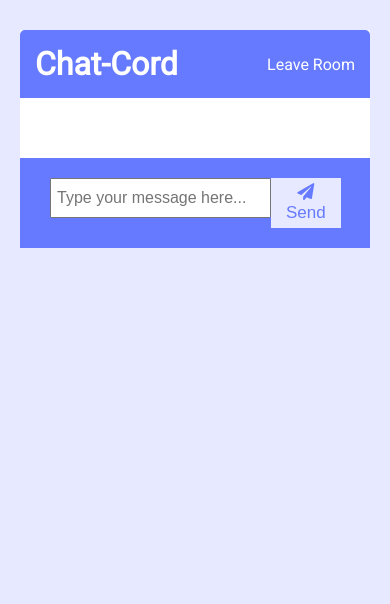
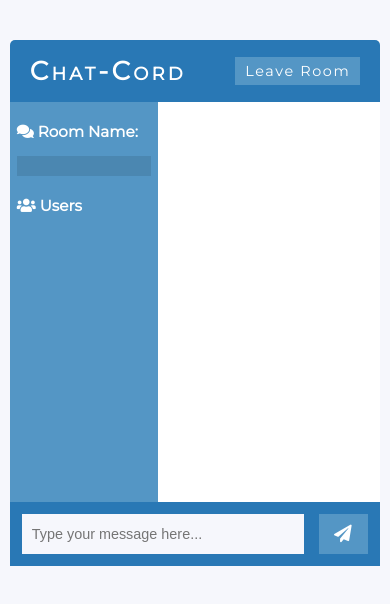
Before and after one commit to s-infinity21/nodejs-socket.io-v2.0, a website: page public/chat.html in a window 390 px wide. Drawn offline with nearby package versions, Linux system fonts and the light colour scheme; no server answers.

Commit message:
Update style.css

```diff
--- a/public/css/style.css
+++ b/public/css/style.css
@@ -1,9 +1,9 @@
-@import url('https://fonts.googleapis.com/css?family=Roboto&display=swap');
+@import url('https://fonts.googleapis.com/css2?family=Montserrat&display=swap');
 
 :root {
-	--dark-color-a: #667aff;
-	--dark-color-b: #7386ff;
-	--light-color: #e6e9ff;
+	--dark-color-a: #2978b5;
+	--dark-color-b: #5496c5;
+	--light-color: #f6f7fc;
 	--success-color: #5cb85c;
 	--error-color: #d9534f;
 }
@@ -15,10 +15,9 @@
 }
 
 body {
-	font-family: 'Roboto', sans-serif;
+	font-family: 'Montserrat', sans-serif;
 	font-size: 16px;
 	background: var(--light-color);
-	margin: 20px;
 }
 
 ul {
@@ -31,13 +30,19 @@
 
 .btn {
 	cursor: pointer;
-	padding: 5px 15px;
-	background: var(--light-color);
-	color: var(--dark-color-a);
+	padding: 10px 15px;
+	color: #fff;
+	background: var(--dark-color-b);
 	border: 0;
-	font-size: 17px;
+	font-size: 1.1rem;
+	font-weight: 200;
+	letter-spacing: 0.1rem;
+	transition-duration: 0.2s;
+	transition-timing-function: linear;
 }
-
+.btn:hover {
+	background: #1b7ee9;
+}
 /* Chat Page */
 
 .chat-container {
@@ -52,12 +57,25 @@
 	color: #fff;
 	border-top-left-radius: 5px;
 	border-top-right-radius: 5px;
-	padding: 15px;
+	padding: 15px 20px;
 	display: flex;
 	align-items: center;
 	justify-content: space-between;
+	letter-spacing: 0.3rem;
 }
-
+.sm-cap {
+	font-variant: small-caps;
+}
+#leave-btn {
+	cursor: pointer;
+	padding: 10px 20px;
+	background: var(--dark-color-b);
+	transition-duration: 0.2s;
+	transition-timing-function: linear;
+}
+#leave-btn:hover {
+	background: #f54748;
+}
 .chat-main {
 	display: grid;
 	grid-template-columns: 1fr 3fr;
@@ -71,7 +89,7 @@
 }
 
 .chat-sidebar h2 {
-	font-size: 20px;
+	font-size: 1.2rem;
 	background: rgba(0, 0, 0, 0.1);
 	padding: 10px;
 	margin-bottom: 20px;
@@ -87,11 +105,12 @@
 
 .chat-messages {
 	padding: 30px;
-	max-height: 500px;
+	height: 400px;
 	overflow-y: scroll;
 }
 
 .chat-messages .message {
+	width: 45%;
 	padding: 10px;
 	margin-bottom: 15px;
 	background-color: var(--light-color);
@@ -100,7 +119,7 @@
 }
 
 .chat-messages .message .meta {
-	font-size: 15px;
+	font-size: 0.8rem;
 	font-weight: bold;
 	color: var(--dark-color-b);
 	opacity: 0.7;
@@ -108,11 +127,14 @@
 }
 
 .chat-messages .message .meta span {
+	font-size: 0.8rem;
 	color: #777;
+	margin: 0 10px;
+	letter-spacing: 1px;
 }
 
 .chat-form-container {
-	padding: 20px 30px;
+	padding: 20px;
 	background-color: var(--dark-color-a);
 }
 
@@ -121,30 +143,36 @@
 }
 
 .chat-form-container input[type='text'] {
-	font-size: 16px;
-	padding: 5px;
+	font-size: 1rem;
+	padding: 10px;
 	height: 40px;
 	flex: 1;
+	border: none;
+	background-color: var(--light-color);
+	margin-right: 15px;
 }
 
 /* Join Page */
 .join-container {
 	max-width: 500px;
 	margin: 80px auto;
-	color: #fff;
+	color: #f4f4f4;
 }
 
 .join-header {
 	text-align: center;
 	padding: 20px;
-	background: var(--dark-color-a);
+	background-color: var(--dark-color-b);
+	color: #fff;
 	border-top-left-radius: 5px;
 	border-top-right-radius: 5px;
+	font-weight: 300;
+	letter-spacing: 0.6rem;
 }
 
 .join-main {
-	padding: 30px 40px;
-	background: var(--dark-color-b);
+	padding: 60px 40px;
+	background-color: #fff;
 }
 
 .join-main p {
@@ -156,22 +184,31 @@
 }
 
 .join-main label {
+	color: #495057;
 	display: block;
-	margin-bottom: 5px;
+	font-size: 1rem;
+	font-weight: 500;
+	margin-bottom: 10px;
 }
 
 .join-main input[type='text'] {
+	font-family: 'Montserrat', sans-serif;
+	font-size: 1rem;
+	padding: 5px;
+	height: 40px;
+	width: 100%;
+	background-color: #efefef;
+	border: none;
+}
+
+.join-main select {
+	font-family: 'Montserrat', sans-serif;
 	font-size: 16px;
 	padding: 5px;
 	height: 40px;
 	width: 100%;
-}
-
-.join-main select {
-	font-size: 16px;
-	padding: 5px;
-	height: 40px;
-	width: 100%;
+	background-color: #efefef;
+	border: none;
 }
 
 .join-main .btn {
@@ -179,12 +216,73 @@
 	width: 100%;
 }
 
-@media (max-width: 700px) {
+@media (max-width: 1200px) {
+	.join-container {
+		width: 90%;
+	}
+	.chat-container {
+		width: 90%;
+	}
+}
+@media (max-width: 950px) {
+	body {
+		font-size: 13px;
+	}
+	.btn {
+		font-size: 1rem;
+	}
+	.chat-container {
+		width: 95%;
+		margin: 40px auto;
+	}
+	.chat-header {
+		letter-spacing: 0.2rem;
+	}
 	.chat-main {
-		display: block;
+		display: grid;
+		grid-template-columns: 2fr 3fr;
 	}
-
 	.chat-sidebar {
+		padding: 20px 7px 20px;
+	}
+	#room-name {
+		font-size: 1rem;
+	}
+	.chat-messages {
+		padding: 10px;
+		height: 400px;
+	}
+	.chat-messages .message {
+		width: 100%;
+		margin-bottom: 10px;
+		padding: 5px;
+	}
+	.chat-messages .message .meta {
+		font-size: 0.8rem;
+	}
+	.chat-messages .message .meta span {
+		margin: 0 5px;
+		letter-spacing: 0.8px;
+		font-size: 0.7rem;
+	}
+	.chat-form-container {
+		padding: 12px;
+	}
+	#leave-btn {
+		padding: 5px 10px;
+		letter-spacing: 0.1rem;
+		font-size: 0.9rem;
+	}
+	.chat-form-container input[type='text'] {
+		font-size: 0.9rem;
+		padding: 10px;
+		height: 40px;
+		margin-right: 15px;
+	}
+	.fa-paper-plane {
+		font-size: 1.1rem;
+	}
+	.send {
 		display: none;
 	}
 }
```
